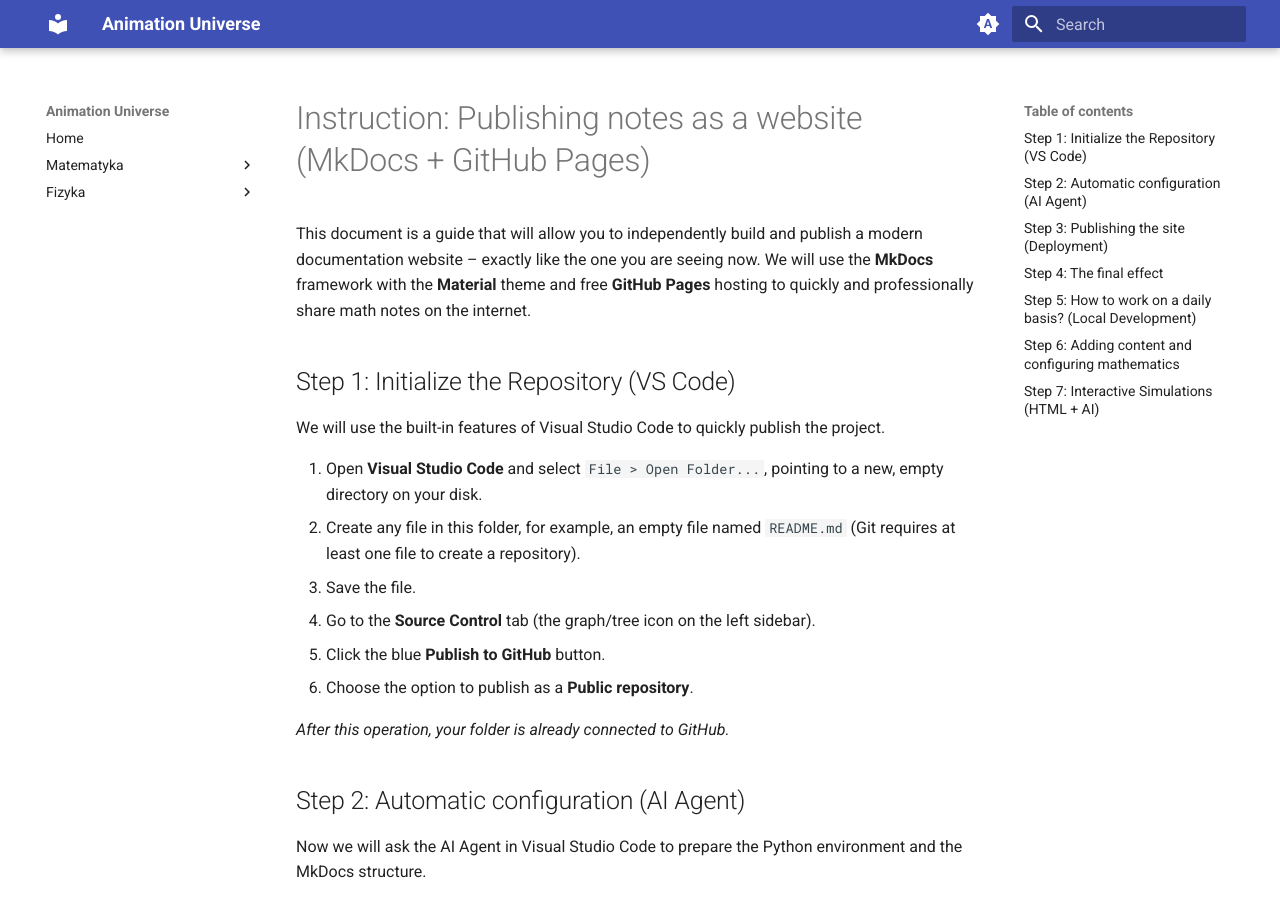
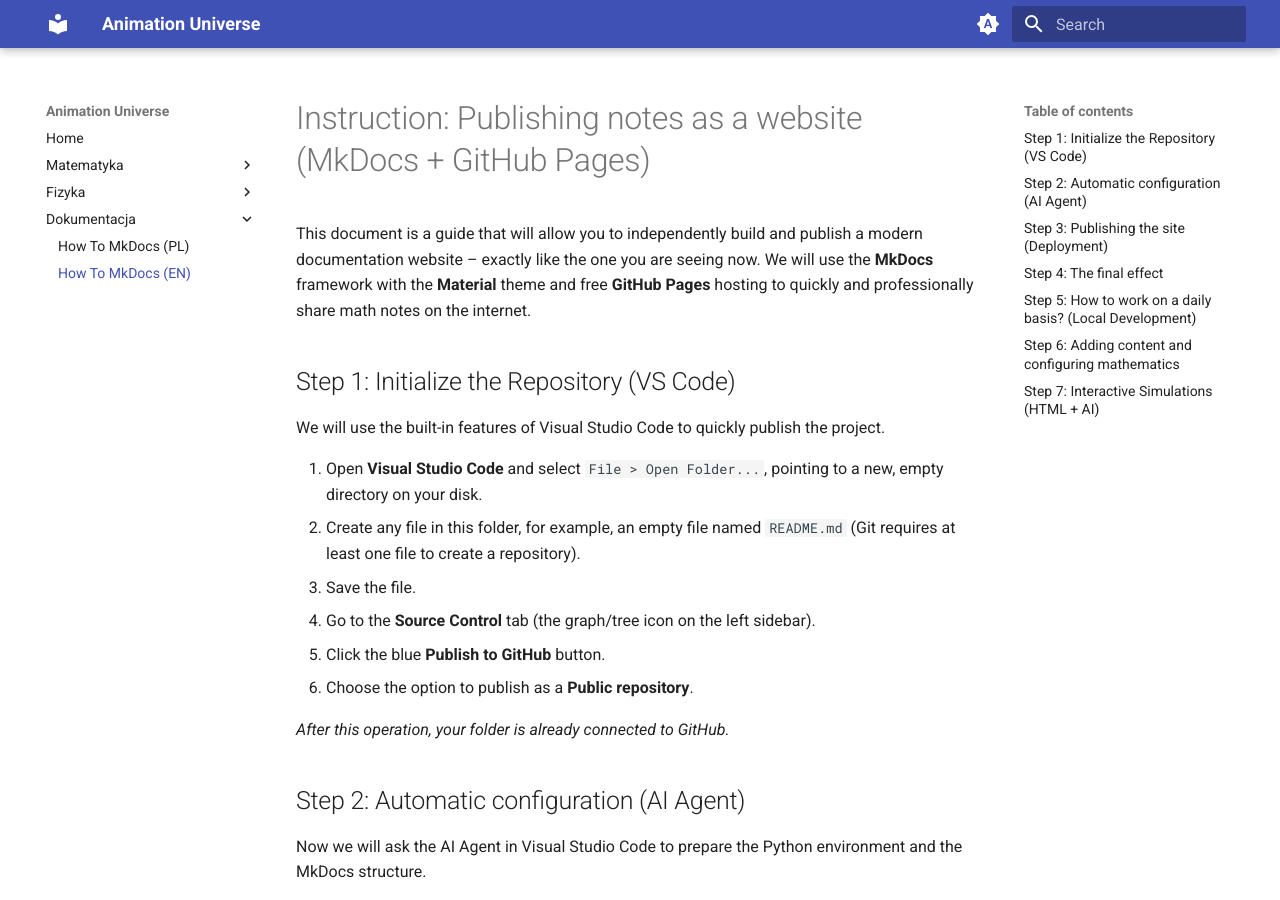
Before and after one commit to dchorazkiewicz/Animation_Universe, an MkDocs documentation site: the page built from docs/how_to_mkdocs_en.md, in a window 1280 px wide and 900 px high. Built offline with MkDocs 1.6.1 and Material for MkDocs 9.7.7, drawn with Linux system fonts in a browser that asks for light colours.

Commit message:
Add documentation section with How To MkDocs guides in mkdocs.yml

```diff
--- a/mkdocs.yml
+++ b/mkdocs.yml
@@ -49,3 +49,6 @@
     - Lorenz Attractor: phys/lorenz_attractor.html
     - Logistic Map: phys/logistic_map.html
     - Grawitacja i Orbity: phys/grawitacja_orbity.html
+  - Dokumentacja:
+    - How To MkDocs (PL): how_to_mkdocs_pl.md
+    - How To MkDocs (EN): how_to_mkdocs_en.md
```
